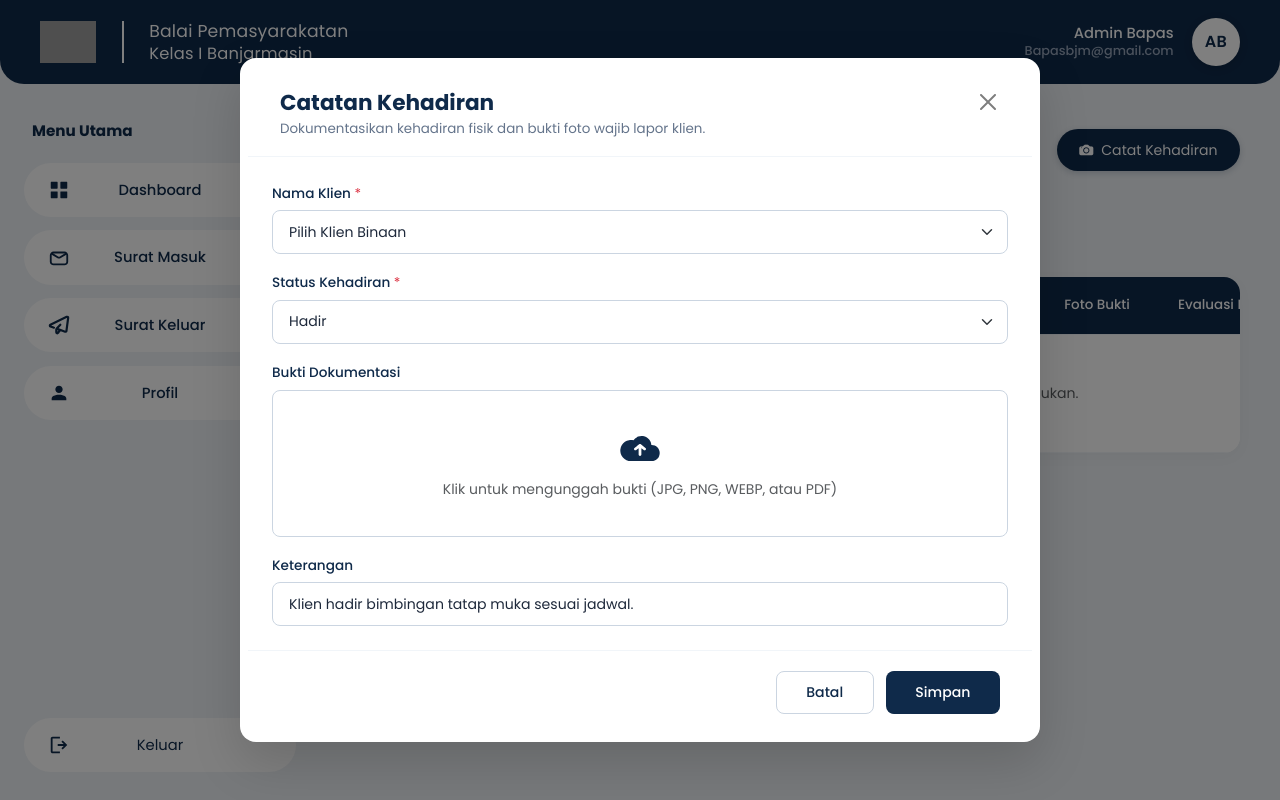
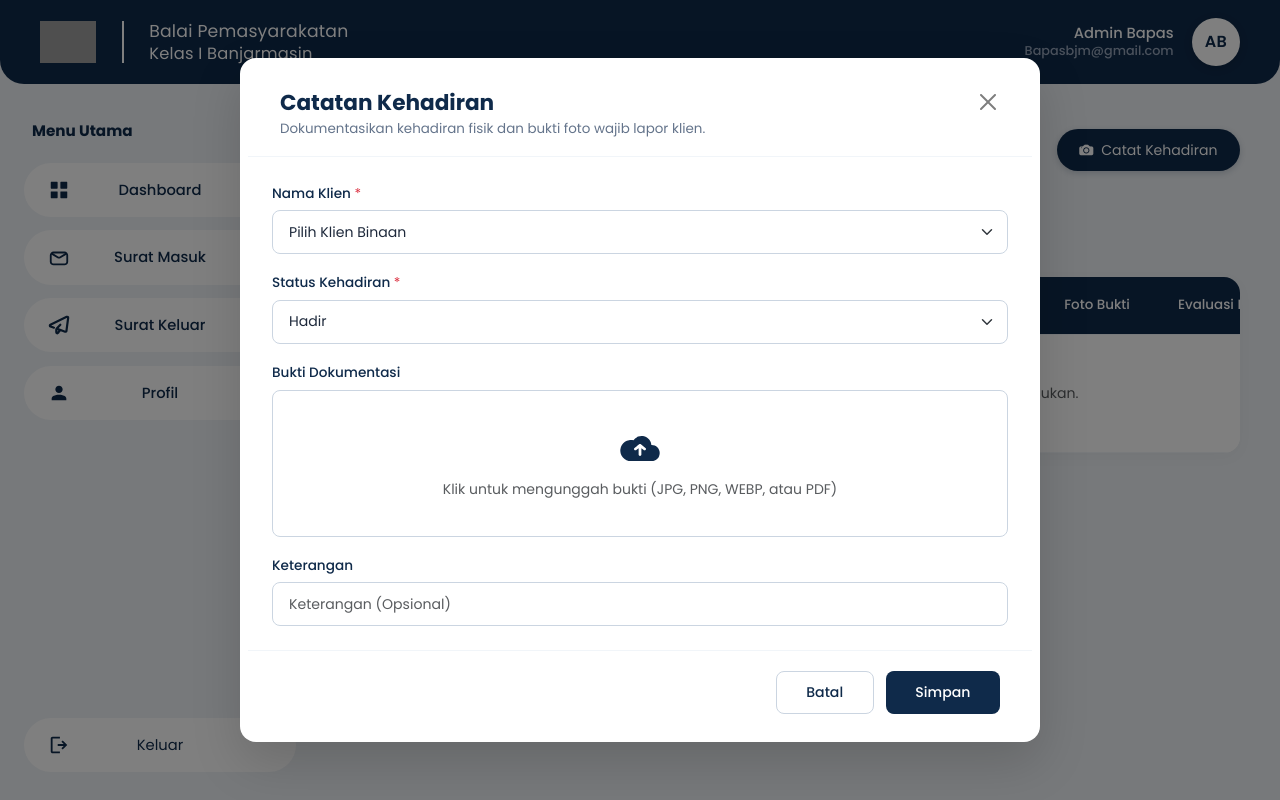
Before and after one commit to hilyaaulia14/SIMBA, a Laravel app: template resources/views/pk/kehadiran/index.blade.php in a window 1280 px wide, after a click on "Catat Kehadiran". Run offline with Laravel 10, Linux system fonts and the light colour scheme; the template is opened without the code that fills it, so the values that code supplies are empty; a user stored in the database is signed in; data comes from the database, SQL or seed files in the repository; grey boxes are pictures that could not be loaded.

Commit message:
Perbaikan Klien

```diff
--- a/resources/views/pk/kehadiran/index.blade.php
+++ b/resources/views/pk/kehadiran/index.blade.php
@@ -192,7 +192,7 @@
 
                         <div class="col-12">
                             <label class="form-label-figma">Keterangan</label>
-                            <input type="text" name="catatan" class="form-control form-control-figma" placeholder="Keterangan (Opsional)" value="Klien hadir bimbingan tatap muka sesuai jadwal.">
+                            <input type="text" name="catatan" class="form-control form-control-figma" placeholder="Keterangan (Opsional)" value="">
                         </div>
 
                         <input type="hidden" name="tgl_hadir" value="{{ date('Y-m-d') }}">
```
